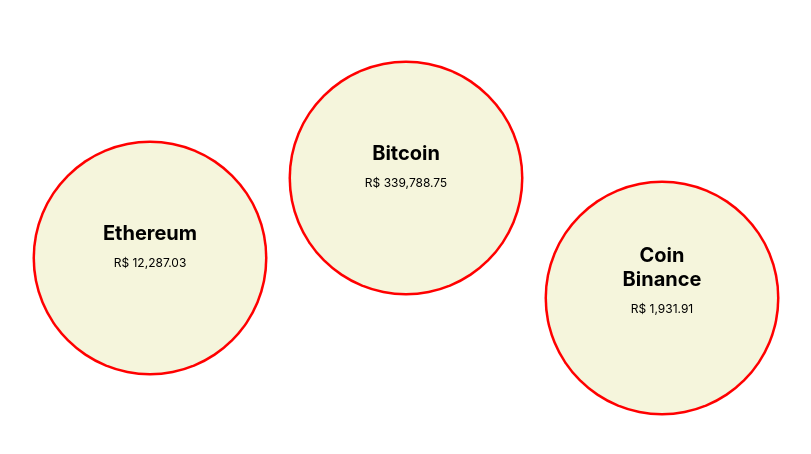
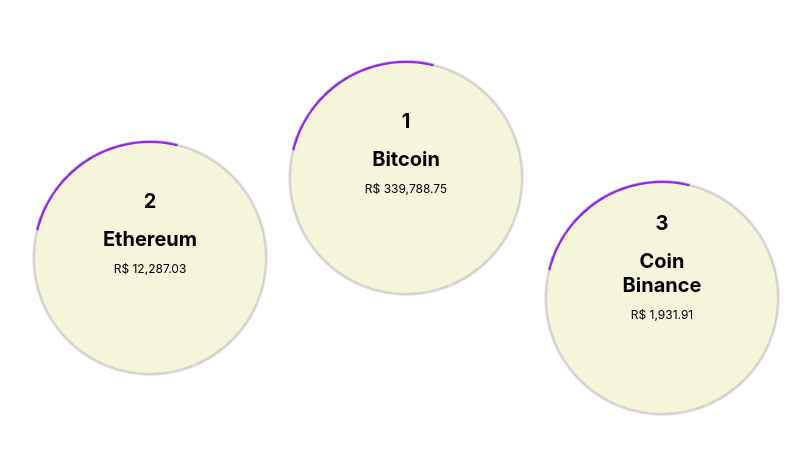
Before and after one commit to NicholasTavares/coin-daily, a React (Create React App) app: page / in a window 1280 px wide. Shown: the part 182-636 px from the top of the page, without its empty margins (234-1045 px from the left). Built offline with nearby package versions, Linux system fonts and the light colour scheme.

Commit message:
Porcentagem coin.

```diff
--- a/src/components/top/Top.jsx
+++ b/src/components/top/Top.jsx
@@ -12,9 +12,17 @@
                 <div className="container-top__head-background">
                 </div>
 
+                <div className="container-top__porcentagem">
+                    <h1 className='container-top__head-background__price'>R$ 12,287.03</h1>
+                    <div className="container-top__head-background__porcentagem__24-h">
+                        <h1>&darr; 3.83%</h1>
+                    </div>
+                </div>
+
                 <div className="container-top__head">
                     <div className="container-top__data">
-                        <h1 className="container-top__title">Ethereum</h1>
+                        <h1 className="container-top__top-level">2</h1>
+                        <h2 className="container-top__title">Ethereum</h2>
                         <span className="container-top__price">R$ 12,287.03</span>
                     </div>
                 </div>
@@ -26,9 +34,17 @@
                 <div className="container-top__head-background">
                 </div>
 
+                <div className="container-top__porcentagem">
+                    <h1 className='container-top__head-background__price'>R$ 339,788.75</h1>
+                    <div className="container-top__head-background__porcentagem__24-h">
+                        <h1>&darr; 3.83%</h1>
+                    </div>
+                </div>
+
                 <div className="container-top__head">
                     <div className="container-top__data">
-                        <h1 className="container-top__title">Bitcoin</h1>
+                        <h1 className="container-top__top-level">1</h1>
+                        <h2 className="container-top__title">Bitcoin</h2>
                         <span className="container-top__price">R$ 339,788.75</span>
                     </div>
                 </div>
@@ -40,9 +56,17 @@
                 <div className="container-top__head-background">
                 </div>
 
+                <div className="container-top__porcentagem">
+                    <h1 className='container-top__head-background__price'>R$ 1,931.91</h1>
+                    <div className="container-top__head-background__porcentagem__24-h">
+                        <h1>&darr; 3.83%</h1>
+                    </div>
+                </div>
+
                 <div className="container-top__head">
                     <div className="container-top__data">
-                        <h1 className="container-top__title">Coin Binance</h1>
+                        <h1 className="container-top__top-level">3</h1>
+                        <h2 className="container-top__title">Coin Binance</h2>
                         <span className="container-top__price">R$ 1,931.91</span>
                     </div>
                 </div>
--- a/src/css/style.css
+++ b/src/css/style.css
@@ -23,26 +23,52 @@
     background-color: beige;
     top: 50%;
     left: 50%;
-    transform: translate(-50%, -50%); }
+    transform: translate(-50%, -50%);
+    transition: all 1s; }
+  .container-top__coin:hover .container-top__head {
+    perspective: 800px;
+    transform: translate(-50%, -110%) scale(0.6);
+    box-shadow: 0 0rem 1rem 0.1rem rgba(0, 0, 0, 0.15); }
   .container-top__head-background {
     position: absolute;
     height: 235px;
     width: 235px;
     border-radius: 50%;
-    background-color: red;
+    background-color: #F08909;
+    border: 3px solid lightgrey;
+    border-top-color: blueviolet;
     top: 50%;
     left: 50%;
     transform: translate(-50%, -50%);
-    box-shadow: 0 0rem 1rem 0.4rem rgba(255, 255, 255, 0.15); }
+    animation: border-status-animation 6s linear infinite; }
+  .container-top__porcentagem {
+    position: fixed;
+    top: 50%;
+    left: 50%;
+    transform: translate(-50%, -50%); }
   .container-top__data {
     position: absolute;
     top: 50%;
     left: 50%;
     transform: translate(-50%, -75%); }
+  .container-top__coin:hover .container-top__top-level {
+    margin-bottom: 0;
+    font-size: 28px; }
+  .container-top__top-level {
+    transform: translateY(-60%);
+    transition: all 1s; }
+  .container-top__coin:hover .container-top__title {
+    margin-bottom: 0;
+    font-size: 25px; }
   .container-top__title {
-    margin-bottom: 1rem; }
+    font-size: 20px;
+    margin-bottom: 1rem;
+    transition: all 1s; }
+  .container-top__coin:hover .container-top__price {
+    opacity: 0; }
   .container-top__price {
-    font-size: 1.2rem; }
+    font-size: 1.2rem;
+    transition: all 1s; }
 
 .App {
   text-align: center; }
@@ -84,6 +110,10 @@
     opacity: 1;
     transform: translateX(0); } }
 
+@keyframes border-status-animation {
+  to {
+    transform: translate(-50%, -50%) rotate(360deg); } }
+
 *,
 *::after,
 *::before {
--- /dev/null
+++ b/src/sass/animations/_border.scss
@@ -0,0 +1,5 @@
+@keyframes border-status-animation {
+    to{
+        transform: translate(-50%, -50%) rotate(360deg);
+    }
+}
--- a/src/sass/components/top/_top.scss
+++ b/src/sass/components/top/_top.scss
@@ -34,6 +34,13 @@
         top: 50%;
         left: 50%;
         transform: translate(-50%, -50%);
+        transition: all 1s;
+    }
+
+    &__coin:hover &__head{
+        perspective: 800px;
+        transform: translate(-50%, -110%) scale(0.6);
+        box-shadow: 0 0rem 1rem .1rem rgba(black, .15);
     }
 
     &__head-background{
@@ -41,12 +48,24 @@
         height: 235px;
         width: 235px;
         border-radius: 50%;
-        background-color: red;
+        background-color: #F08909;
+        border: 3px solid lightgrey;
+        border-top-color: blueviolet;
         top: 50%;
         left: 50%;
         transform: translate(-50%, -50%);
-        box-shadow: 0 0rem 1rem .4rem rgba(white, .15);
-    }
+        animation: border-status-animation 6s linear infinite;
+
+   }
+
+   &__porcentagem{
+    position: fixed;
+    top: 50%;
+    left: 50%;
+    transform: translate(-50%, -50%);
+}
+
+
 
     &__data{
         position: absolute;
@@ -56,11 +75,33 @@
 
     }
 
+    &__coin:hover &__top-level{
+        margin-bottom: 0;
+        font-size: 28px;
+    }
+
+    &__top-level{
+        transform: translateY(-60%);
+        transition: all 1s;
+    }
+
+    &__coin:hover &__title{
+        margin-bottom: 0;
+        font-size: 25px;
+    }
+
     &__title{
+        font-size: 20px;
         margin-bottom: 1rem;
+        transition: all 1s;
+    }
+
+    &__coin:hover &__price{
+        opacity: 0;
     }
 
     &__price{
         font-size: 1.2rem;
+        transition: all 1s;
     }
 }
--- a/src/sass/main.scss
+++ b/src/sass/main.scss
@@ -3,6 +3,7 @@
 @import "./components/back-animation/back-animations";
 
 @import "./animations/move";
+@import "./animations/border";
 
 @import "./base/base";
 
```
